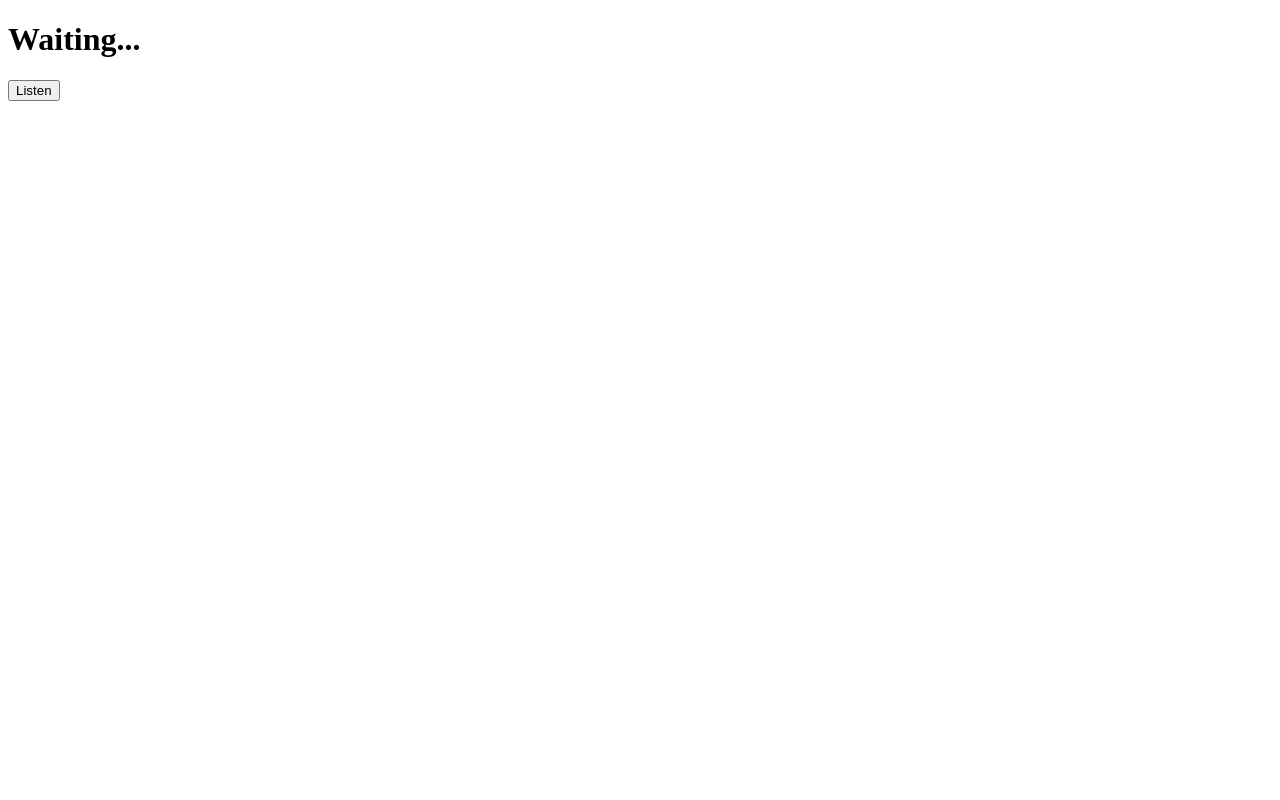
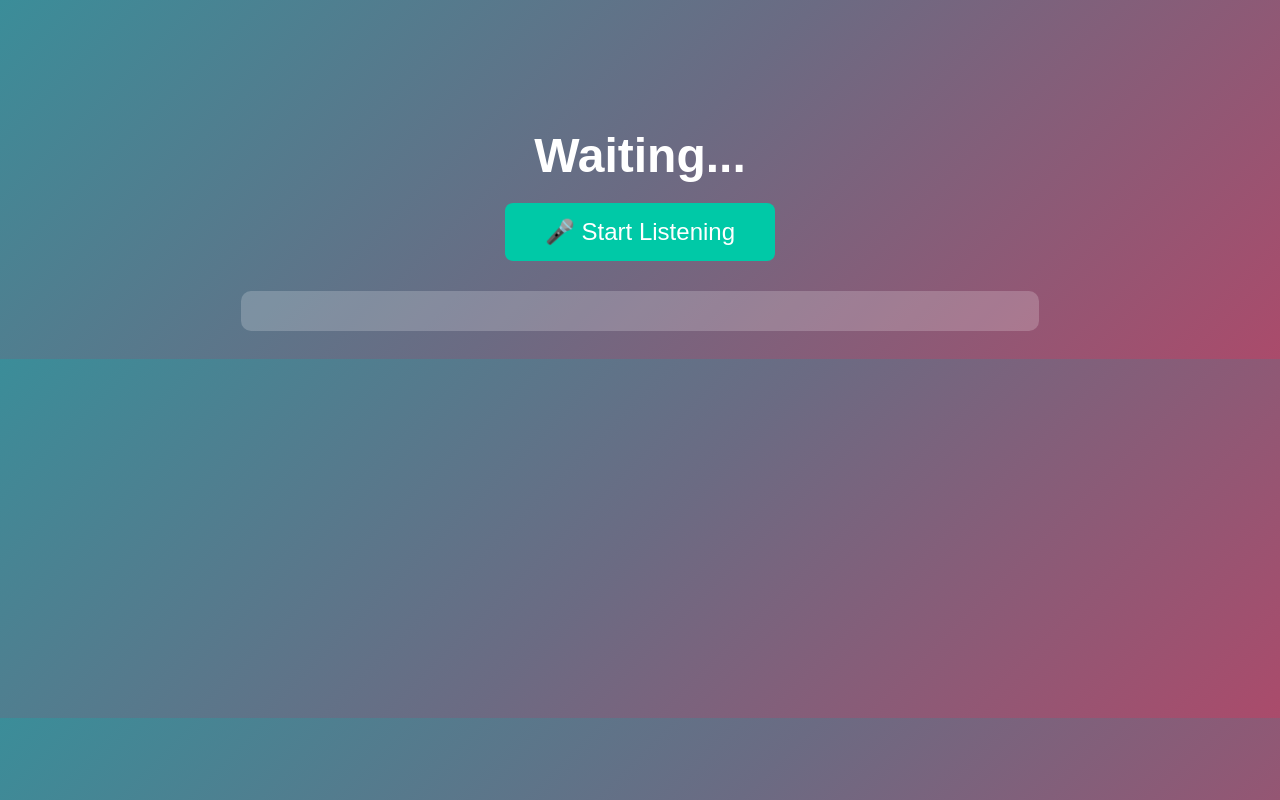
Before and after one commit to sundar633/Space-button, a website: page public/receiver.html in a window 1280 px wide. Drawn offline with nearby package versions, Linux system fonts and the light colour scheme; no server answers.

Commit message:
Update receiver.html

```diff
--- a/public/receiver.html
+++ b/public/receiver.html
@@ -1,9 +1,48 @@
 <!DOCTYPE html>
 <html>
-<head><title>Receiver</title></head>
+<head>
+  <title>Receiver Page</title>
+  <style>
+    body {
+      font-family: Arial, sans-serif;
+      background: linear-gradient(135deg, #3b8d99, #6b6b83, #aa4b6b);
+      color: white;
+      text-align: center;
+      margin-top: 10%;
+    }
+    h1 {
+      font-size: 48px;
+      margin-bottom: 20px;
+    }
+    #listen {
+      padding: 15px 40px;
+      font-size: 24px;
+      background-color: #00c9a7;
+      border: none;
+      color: white;
+      border-radius: 8px;
+      cursor: pointer;
+      transition: background 0.3s;
+    }
+    #listen:hover {
+      background-color: #009f8b;
+    }
+    #output {
+      font-size: 28px;
+      margin-top: 30px;
+      background-color: rgba(255, 255, 255, 0.2);
+      padding: 20px;
+      border-radius: 10px;
+      width: 60%;
+      margin-left: auto;
+      margin-right: auto;
+    }
+  </style>
+</head>
 <body>
 <h1 id="status">Waiting...</h1>
-<button id="listen" onclick="startListening()">Listen</button>
+<button id="listen" onclick="startListening()">🎤 Start Listening</button>
+<p id="output"></p>
 
 <script src="https://cdn.socket.io/4.7.5/socket.io.min.js"></script>
 <script>
@@ -11,13 +50,23 @@ const socket = io();
 
 function startListening() {
     document.getElementById('status').innerText = 'Listening...';
-    console.log('Listen button clicked');
+    startSpeech();
 }
 
 socket.on('space_pressed', () => {
     document.getElementById('listen').click();
-    console.log('Space key detected — Listening… started');
 });
+
+function startSpeech() {
+    const SpeechRecognition = window.SpeechRecognition || window.webkitSpeechRecognition;
+    const recognition = new SpeechRecognition();
+    recognition.lang = 'en-US';
+    recognition.onresult = (event) => {
+        let transcript = event.results[0][0].transcript;
+        document.getElementById('output').innerText = 'You said: ' + transcript;
+    };
+    recognition.start();
+}
 </script>
 </body>
 </html>
```
